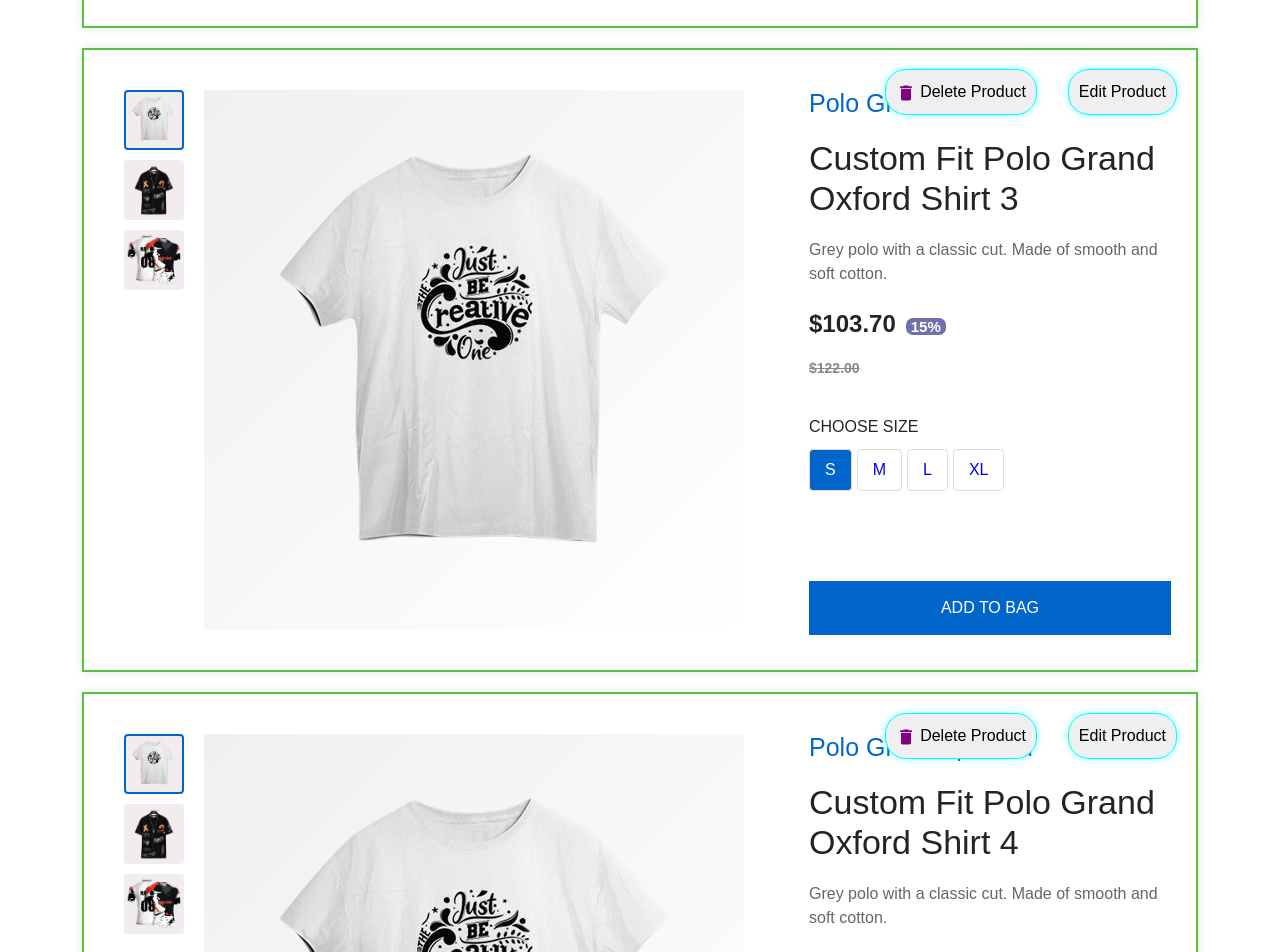
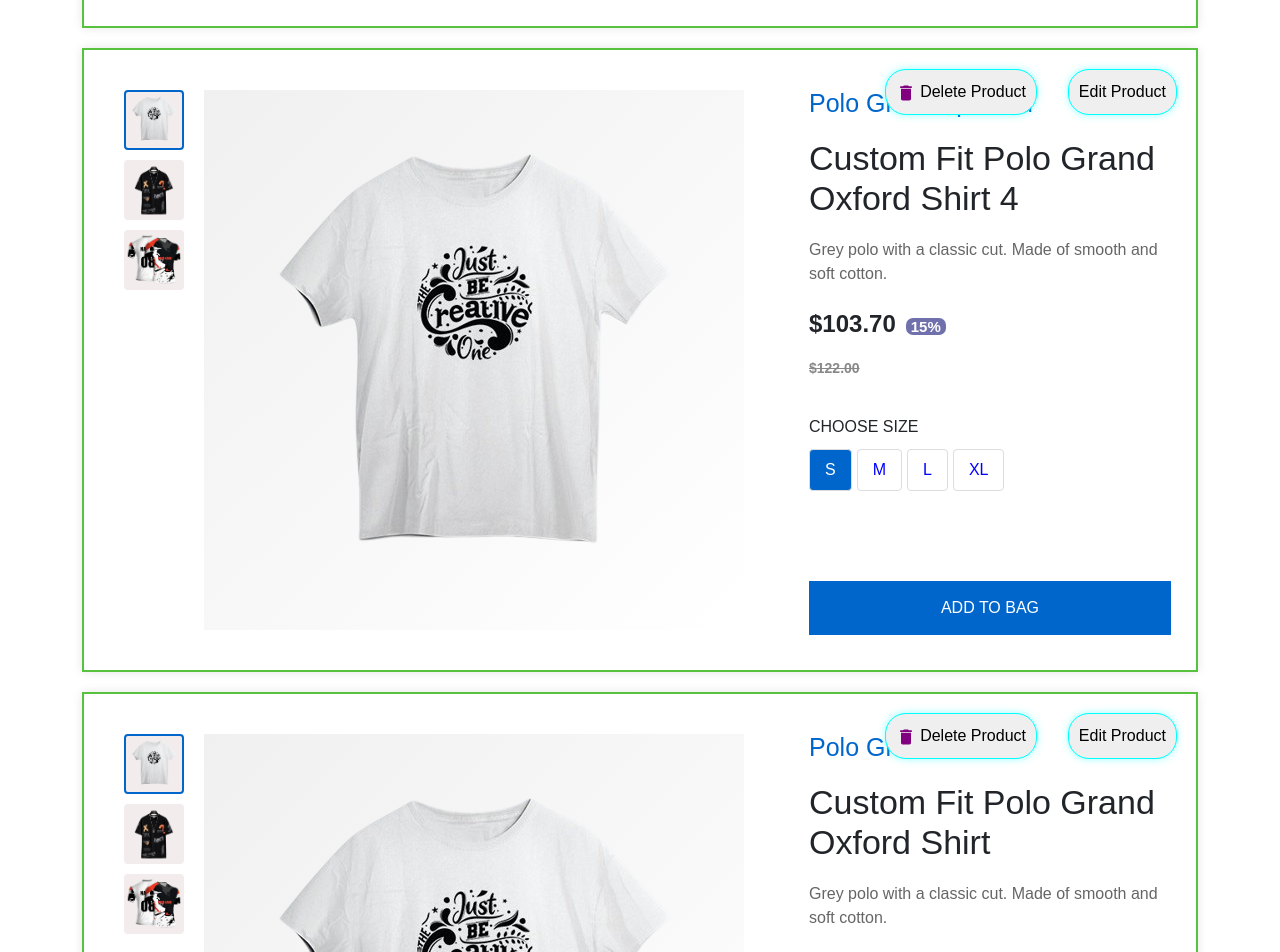
Before and after one commit to MuhammadSalmanKhan333/ReactCart_Layout, a React (Vite) app: page / in a window 1280 px wide. Shown: the part 1260-2212 px from the top of the page. Built offline with nearby package versions, Linux system fonts and the light colour scheme; a web font is replaced by a local one.

Commit message:
some minor changes are done

```diff
--- a/src/data/data.js
+++ b/src/data/data.js
@@ -15,19 +15,6 @@ export const dataObj = [
   {
     brand: "Polo Grand",
     title: "Custom Fit Polo Grand Oxford Shirt 2",
-    description:
-      "Grey polo with a classic cut. Made of smooth and soft cotton.",
-    discount: 15,
-    originalPrice: 135.0,
-    imagePaths: [
-      "/images/T-Shirt1.png",
-      "/images/T-Shirt2.png",
-      "/images/T-Shirt3.png",
-    ],
-  },
-  {
-    brand: "Polo Grand",
-    title: "Custom Fit Polo Grand Oxford Shirt 3",
     description:
       "Grey polo with a classic cut. Made of smooth and soft cotton.",
     discount: 15,
```
